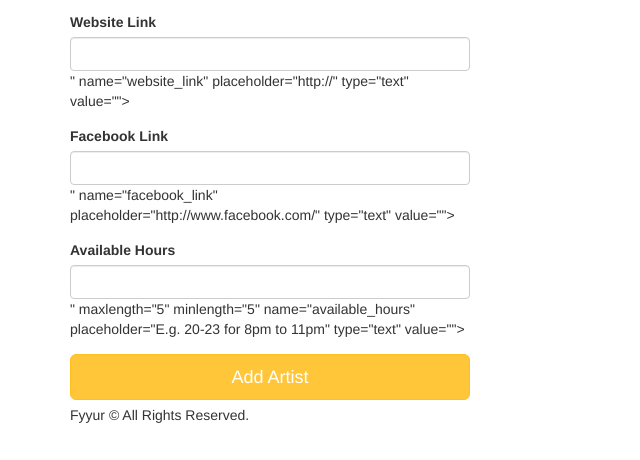
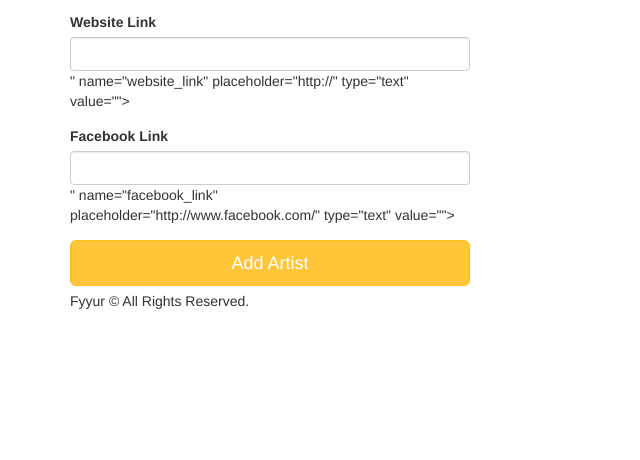
Before and after one commit to mohammadmujib/Fyyur-Artist-Booking-Site, a Flask app: page /artists/create in a window 1280 px wide. Shown: the part 1151-1611 px from the top of the page, without its empty margins (0-640 px from the left). After the commit the page ends 1460 px from the top, so only its background shows below. Run offline with Flask 2, Linux system fonts and the light colour scheme; some libraries are stand-ins or nearby versions.

Commit message:
feedback implemented

```diff
--- a/app.py
+++ b/app.py
@@ -74,7 +74,7 @@
     seeking_venue = db.Column(db.Boolean, nullable=True)
     seeking_description = db.Column(db.String(500), nullable=True)
     date_added = db.Column(db.DateTime, nullable=False)
-    available_hours = db.Column(db.String(5), nullable=True)
+
 
     artist_shows = db.relationship('Show', back_populates='artist', lazy=True)
 
@@ -130,7 +130,7 @@
       Returns the georgrphical areas for which we have Venues
     """
     # used "distinct" query and get all the distinct pairs of (State, City)
-    areas = Venue.query.distinct('city','state').all()
+    areas = Venue.query.distinct('city', 'state').all()
     data = []
     for area in areas:
         venues_in_this_area = []
@@ -138,7 +138,6 @@
             city=area.city, state=area.state)
         for venue in venues:
             upcoming_shows = Show.query.filter_by(venue_id=venue.id).count()
-            print(upcoming_shows)
             venues_in_this_area.append({
                 "id": venue.id,
                 "name": venue.name,
@@ -169,8 +168,8 @@
     for venue in venues:
         count += 1
         num_upcoming_shows = db.session.query(Show).join(Venue).filter(
-                        Show.venue_id == venue.id).filter(
-                        Show.start_time > datetime.datetime.now()).count()
+            Show.venue_id == venue.id).filter(
+            Show.start_time > datetime.datetime.now()).count()
 
         match_array.append({
             "id": venue.id,
@@ -181,7 +180,6 @@
         "count": count,
         "data": match_array
     }
-
 
     return render_template('pages/search_venues.html', results=response, search_term=request.form.get('search_term', ''))
 
@@ -195,7 +193,8 @@
     venue = Venue.query.filter_by(id=venue_id).first()
     upcoming_shows_list = []
     past_shows_list = []
-    shows = db.session.query(Show).join(Artist).filter(Show.venue_id==venue_id).all()
+    shows = db.session.query(Show).join(
+        Artist).filter(Show.venue_id == venue_id).all()
     for show in shows:
         print(show.artist_id)
         this_show = {
@@ -205,11 +204,11 @@
             "start_time": show.start_time.strftime("%d-%m-%Y %H:%M:%S")
         }
 
-        #calculate no of upcoming shows_list
+        # calculate no of upcoming shows_list
         if show.start_time > datetime.datetime.now():
             upcoming_shows_list.append(this_show)
         else:
-            #calculate past Show list
+            # calculate past Show list
             past_shows_list.append(this_show)
 
     data = {
@@ -229,8 +228,6 @@
         'past_shows_count': len(past_shows_list),
         'upcoming_shows_count': len(upcoming_shows_list),
     }
-
-
 
     return render_template('pages/show_venue.html', venue=data)
 
@@ -310,7 +307,7 @@
     GET request for all Artists in the database
     using distict
     """
-    artists = Artist.query.distinct('id','name').all()
+    artists = Artist.query.distinct('id', 'name').all()
 
     return render_template('pages/artists.html', artists=artists)
 
@@ -329,8 +326,8 @@
     for artist in artists:
         count += 1
         num_upcoming_shows = db.session.query(Show).join(Artist).filter(
-                        Show.artist_id == artist.id).filter(
-                        Show.start_time > datetime.datetime.now()).count()
+            Show.artist_id == artist.id).filter(
+            Show.start_time > datetime.datetime.now()).count()
         match_array.append({
             "id": artist.id,
             "name": artist.name,
@@ -352,14 +349,12 @@
     """
 
     artist = Artist.query.filter_by(id=artist_id).first()
-
-
-
+    shows = db.session.query(Show).join(Artist).filter(
+        Show.artist_id == artist_id).all()
     past_shows_list = []
     upcoming_shows_list = []
-    shows = db.session.query(Show).join(Artist).filter(Show.artist_id==artist_id).all()
+
     for show in shows:
-
         this_show = {
             "venue_id": show.venue_id,
             "venue_name": show.venue.name,
@@ -367,30 +362,30 @@
             "start_time": show.start_time.strftime("%d-%m-%Y %H:%M:%S")
         }
 
-        #calculate no of upcoming shows_list
+        # calculate no of upcoming shows_list
         if show.start_time > datetime.datetime.now():
             upcoming_shows_list.append(this_show)
         else:
-            #calculate past Show list
+            # calculate past Show list
             past_shows_list.append(this_show)
 
-        data = {
-            'id': artist.id,
-            'name': artist.name,
-            'genres': artist.genres.replace("{", "").replace("}", "").split(","),
-            'city': artist.city,
-            'state': artist.state,
-            'phone': artist.phone,
-            'website_link': artist.website_link,
-            'facebook_link': artist.facebook_link,
-            'seeking_venue': artist.seeking_venue,
-            'seeking_description': artist.seeking_description,
-            'image_link': artist.image_link,
-            'past_shows': past_shows_list,
-            'upcoming_shows': upcoming_shows_list,
-            'past_shows_count': len(past_shows_list),
-            'upcoming_shows_count': len(upcoming_shows_list),
-        }
+    data = {
+        'id': artist.id,
+        'name': artist.name,
+        'genres': artist.genres.replace("{", "").replace("}", "").split(","),
+        'city': artist.city,
+        'state': artist.state,
+        'phone': artist.phone,
+        'website_link': artist.website_link,
+        'facebook_link': artist.facebook_link,
+        'seeking_venue': artist.seeking_venue,
+        'seeking_description': artist.seeking_description,
+        'image_link': artist.image_link,
+        'past_shows': past_shows_list,
+        'upcoming_shows': upcoming_shows_list,
+        'past_shows_count': len(past_shows_list),
+        'upcoming_shows_count': len(upcoming_shows_list),
+    }
 
     return render_template('pages/show_artist.html', artist=data)
 
@@ -538,12 +533,12 @@
         genres = form.genres.data
         website_link = form.website_link.data
         facebook_link = form.facebook_link.data
-        date_added = datetime.datetime.utcnow()
-        available_hours = form.available_hours.data
+        date_added = datetime.datetime.now()
+
 
         try:
             artist = Artist(name=name, city=city, state=state, phone=phone, image_link=image_link, genres=genres,
-                            website_link=website_link, facebook_link=facebook_link, date_added=date_added, available_hours=available_hours)
+                            website_link=website_link, facebook_link=facebook_link, date_added=date_added)
             db.session.add(artist)
             db.session.commit()
             flash('Artist ' + form.name.data + ' was successfully listed!')
@@ -579,19 +574,17 @@
     """
     Returns shows.html and lists all shows in the database
     """
-    shows = Show.query.join(Venue,Show.venue_id == Venue.id).join(Artist,Show.artist_id == Artist.id).all()
-    #shows = db.session.query(Show.artist_id, Show.venue_id, Show.start_time).all()
-    data =[]
+    shows = Show.query.join(Venue, Show.venue_id == Venue.id).join(
+        Artist, Show.artist_id == Artist.id).all()
+    data = []
     for show in shows:
-        #artist = db.session.query(Artist.name, Artist.image_link).filter(Artist.id == show[0]).one()
-        #venue = db.session.query(Venue.name).filter(Venue.id == show[1]).one()
         data.append({
             "artist_id": show.artist_id,
             "artist_name": show.artist.name,
-            "artist_image_link":show.artist.image_link,
+            "artist_image_link": show.artist.image_link,
             "venue_id": show.venue_id,
-            "venue_name":show.venue.name,
-            "start_time":str(show.start_time)
+            "venue_name": show.venue.name,
+            "start_time": str(show.start_time)
         })
 
     return render_template('pages/shows.html', shows=data)
@@ -610,6 +603,7 @@
     Received POSTed form data for a new show and saves those details in the database
     Returns user to index.html
     """
+
     # called to create new shows in the db, upon submitting new show listing form
     # TODO: insert form data as a new Show record in the db, instead
 
@@ -619,38 +613,24 @@
         venue_id = form.venue_id.data
         start_time = form.start_time.data
 
-        # Isolate hour from desired show time
-        start_time_only = str(start_time).split(' ')[1]
-        start_time_hour = int(start_time_only[0] + start_time_only[1])
+        try:
+            show = Show(artist_id=artist_id, venue_id=venue_id,
+                        start_time=start_time)
+            db.session.add(show)
+            db.session.commit()
+            flash('Show was successfully listed!')
+            # TODO: insert form data as a new Venue record in the db, instead
+            # TODO: modify data to be the data object returned from db insertion
+        except Exception as e:
+            db.session.rollback()
+            flash('An error occurred. Show could not be listed.')
+        finally:
+            db.session.close()
 
-        # Get start and end hours for artist availability
-        artist = Artist.query.get(artist_id)
-        available_from = 0
-        available_to = 23
-        available_hours = artist.available_hours
-        if available_hours:
-            available_from = int(available_hours.split('-')[0])
-            available_to = int(available_hours.split('-')[1])
 
-        # If show time falls in Artist available hours, or no available hours were specified for the artist, try to list the show
-        if (start_time_hour >= available_from) and (start_time_hour <= available_to):
-            try:
-                show = Show(artist_id=artist_id, venue_id=venue_id,
-                            start_time=start_time)
-                db.session.add(show)
-                db.session.commit()
-                flash('Show was successfully listed!')
-                # TODO: insert form data as a new Venue record in the db, instead
-                # TODO: modify data to be the data object returned from db insertion
-            except Exception as e:
-                db.session.rollback()
-                flash('ERROR: Show not created!')
-            finally:
-                db.session.close()
-        else:
-            flash("Artist not avaiable at that time")
-
-    # TODO: on unsuccessful db insert, flash an error instead.
+    else:
+        flash('ERROR: Artist not added, please check errors below:')
+    #TODO: on unsuccessful db insert, flash an error instead.
     # e.g., flash('An error occurred. Show could not be listed.')
     # see: http://flask.pocoo.org/docs/1.0/patterns/flashing/
     return redirect(url_for('index'))
--- a/forms.py
+++ b/forms.py
@@ -183,29 +183,5 @@
     facebook_link = StringField(
         'facebook_link', validators=[Optional(), URL()]
     )
-    available_hours = StringField(
-        'available_hours', validators=[Optional(), Length(min=5, max=5)]
-    )
-
-    def validate_available_hours(self, available_hours):
-        available_hours_parts = available_hours.data.split('-')
-        try:
-            from_hour = int(available_hours_parts[0])
-        except Exception:
-            raise ValidationError("Invalid format for available hours.")
-
-        try:
-            to_hour = int(available_hours_parts[1])
-        except Exception:
-            raise ValidationError("Invalid format for available hours.")
-
-        try:
-            from_hour = int(available_hours_parts[0])
-            to_hour = int(available_hours_parts[1])
-
-            if to_hour <= from_hour:
-                raise ValidationError("Invalid format for available hours.")
-        except Exception:
-            raise ValidationError("Invalid format for available hours.")
 
 # TODO IMPLEMENT NEW ARTIST FORM AND NEW SHOW FORM
--- a/templates/forms/new_artist.html
+++ b/templates/forms/new_artist.html
@@ -65,13 +65,7 @@
           <span style="color: red;">[{{ error }}]</span>
           {% endfor %}
         </div>
-      <div class="form-group">
-        <label for="available_hours">Available Hours</label>
-        {{ form.available_hours(class_ = 'form-control', placeholder='E.g. 20-23 for 8pm to 11pm', id=form.available_hours, autofocus = true) }}
-        {% for error in form.available_hours.errors %}
-        <span style="color: red;">[{{ error }}]</span>
-        {% endfor %}
-      </div>
+
       <input type="submit" value="Add Artist" class="btn btn-primary btn-lg btn-block">
     </form>
   </div>
```
Also changed, not shown: migrations/versions/dfd5332c26c0_.py (added, +28 -0 lines).
